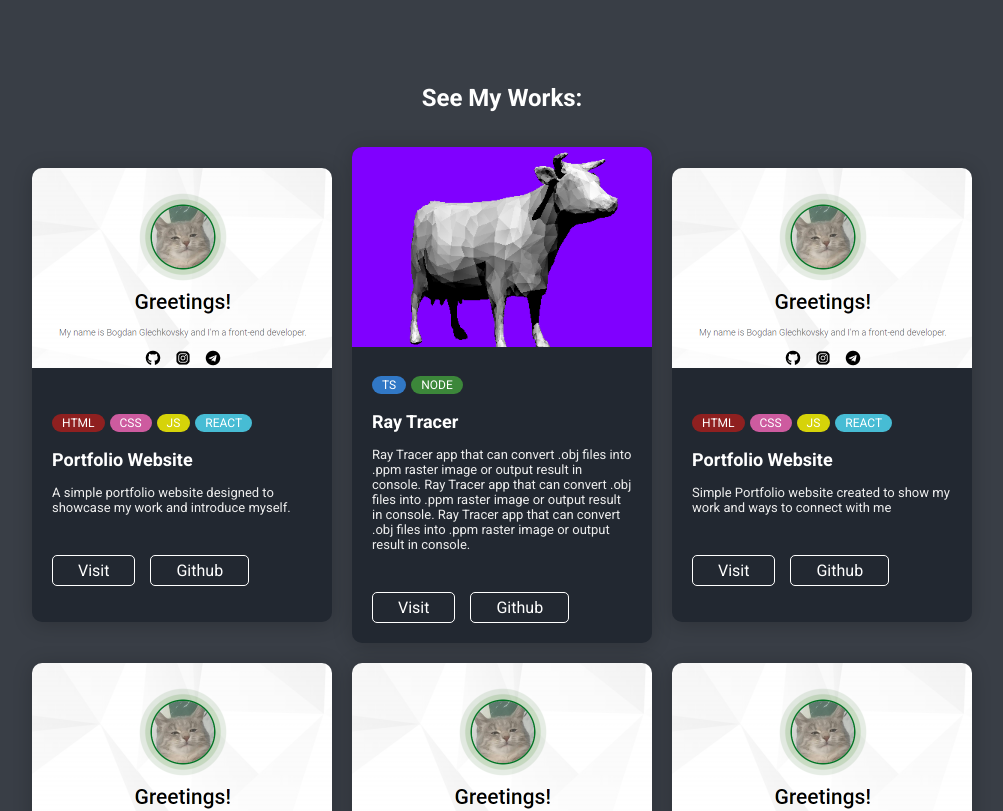
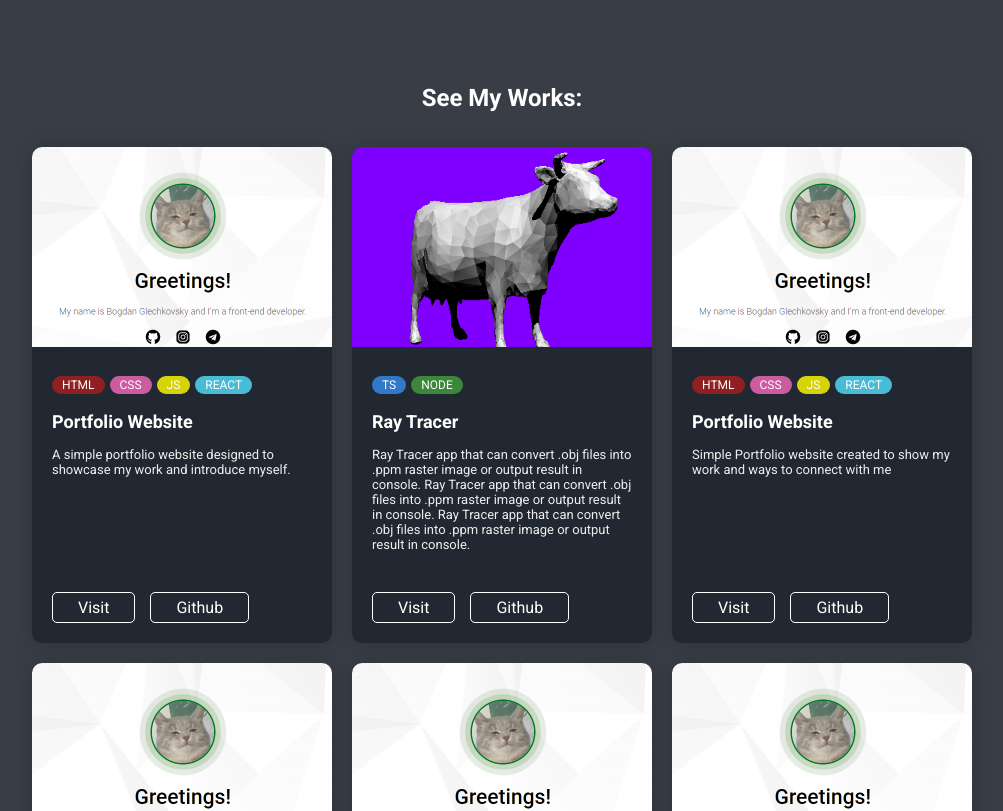
Before and after one commit to bogdaaaaan/personal-page, a React (Create React App) app: page / in a window 1280 px wide. Shown: the part 1320-2131 px from the top of the page, without its empty margins (138-1141 px from the left). Built offline with nearby package versions, Linux system fonts and the light colour scheme.

Commit message:
fixed card css

```diff
--- a/src/components/Card/Card.css
+++ b/src/components/Card/Card.css
@@ -5,6 +5,8 @@
     box-shadow: 0 2px 20px rgba(0, 0, 0, 0.2);
     overflow: hidden;
     width: 300px;
+    display: flex;
+    flex-direction: column;
 }
 .card-image {
     width: 100%;
@@ -14,10 +16,14 @@
 .card-body {
     display: flex;
     flex-direction: column;
-    justify-content: center;
-    align-items: flex-start;
+    justify-content: flex-start;
+    flex-grow: 1;
     padding: 20px;
     min-height: 250px;
+}
+
+.flexible {
+    flex-grow: 1;
 }
 
 .card-tags {
--- a/src/components/Card/Card.jsx
+++ b/src/components/Card/Card.jsx
@@ -22,6 +22,9 @@ const Card = (props) => {
                 </div>
                 <p className='card-title'>{info.title}</p>
                 <p className='card-description'>{info.description}</p>
+
+                <div className="flexible"></div>
+
                 <div className="card-buttons">
                     <a className="card-button btn" href={info.visit_link}>Visit</a>
                     <a className="card-button btn" href={info.github_link}>Github</a>
--- a/src/components/Works/Works.css
+++ b/src/components/Works/Works.css
@@ -19,5 +19,4 @@
     display: flex;
     flex-wrap: wrap;
     justify-content: center;
-    align-items: center;
 }
```
